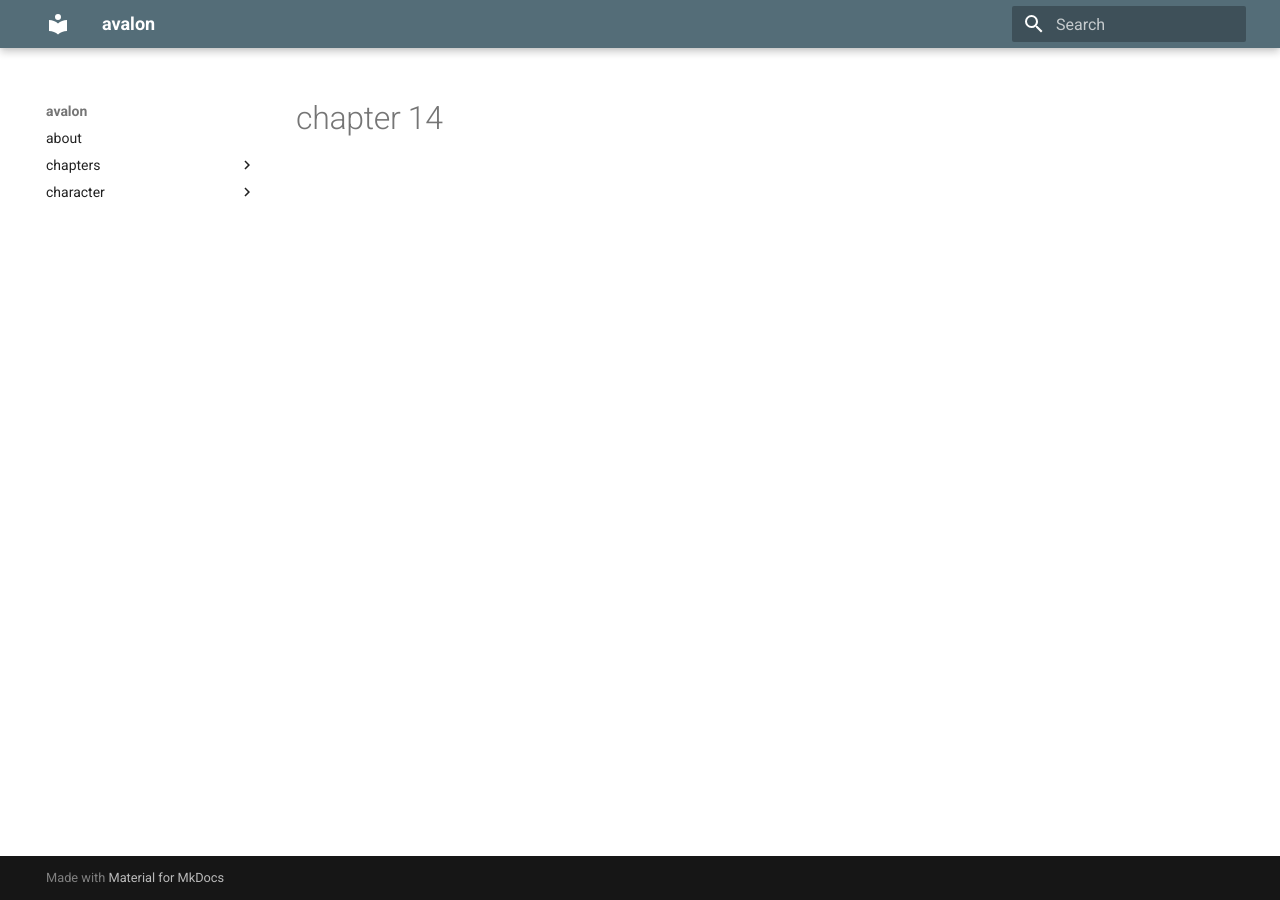
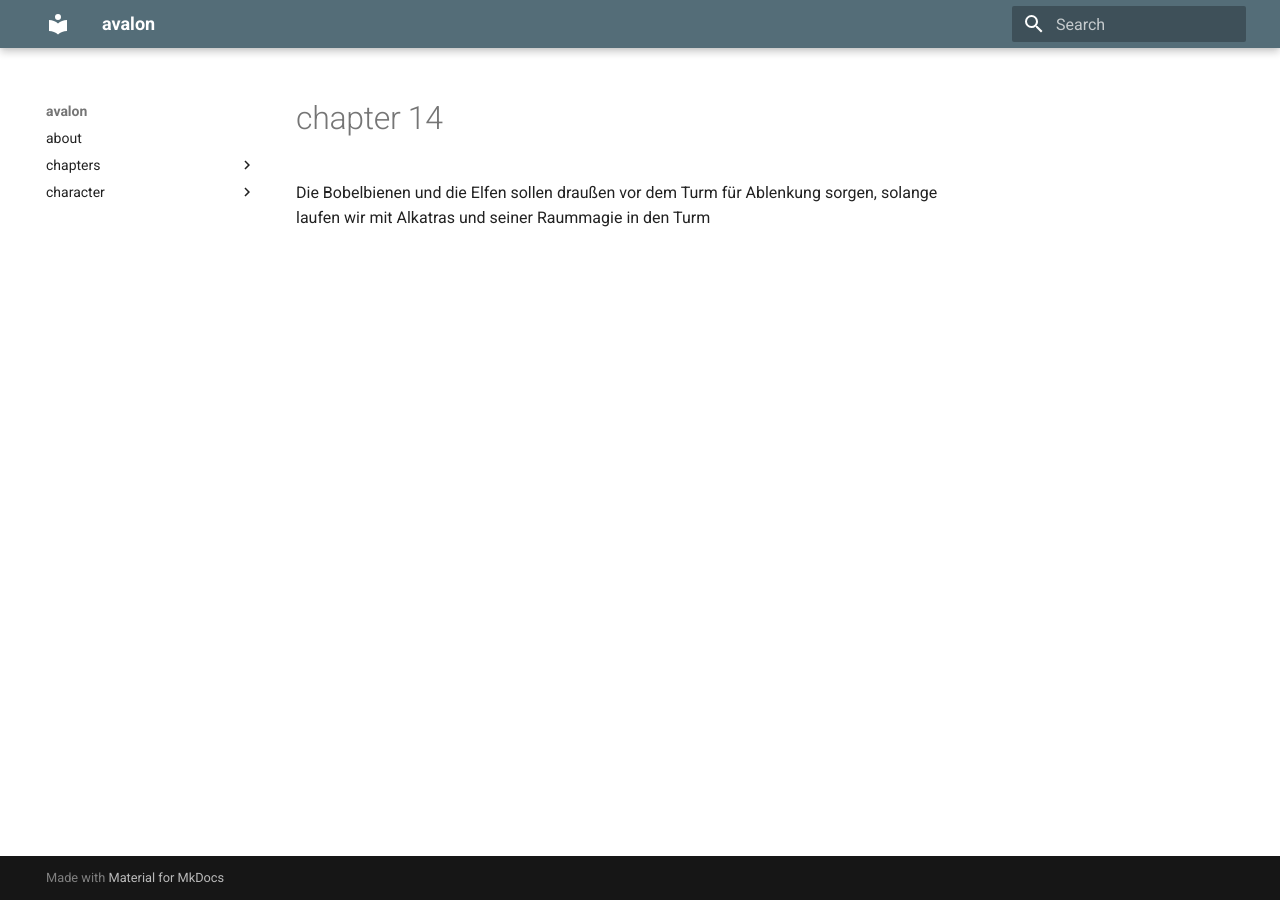
Before and after one commit to mkdocs-pnp/avalon, an MkDocs documentation site: the page built from docs/chapter/chapter14.md, in a window 1280 px wide. Built offline with MkDocs 1.6.1 and Material for MkDocs 9.7.7, drawn with Linux system fonts in a browser that asks for light colours.

Commit message:
Update chapter14.md

```diff
--- a/docs/chapter/chapter14.md
+++ b/docs/chapter/chapter14.md
@@ -1 +1,3 @@
 # chapter 14
+
+Die Bobelbienen und die Elfen sollen draußen vor dem Turm für Ablenkung sorgen, solange laufen wir mit Alkatras und seiner Raummagie in den Turm
```
